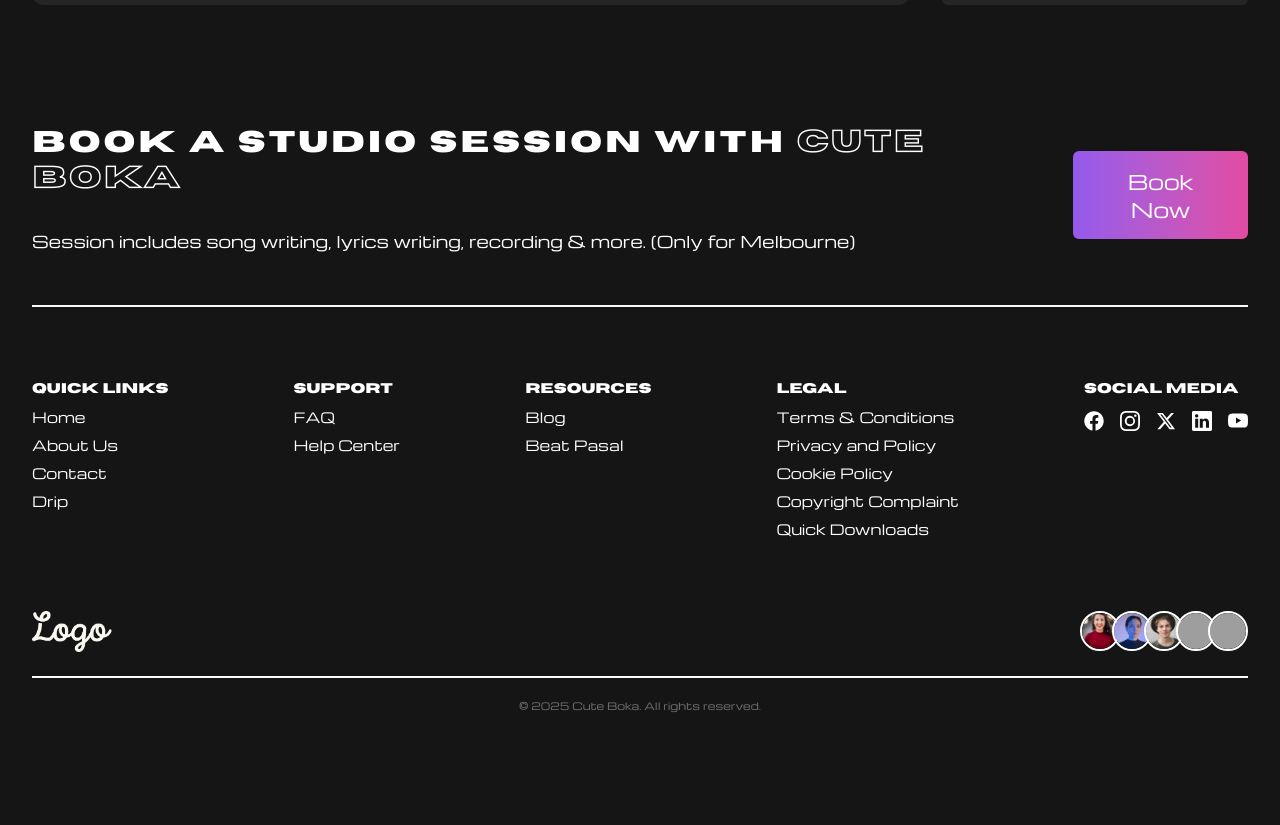
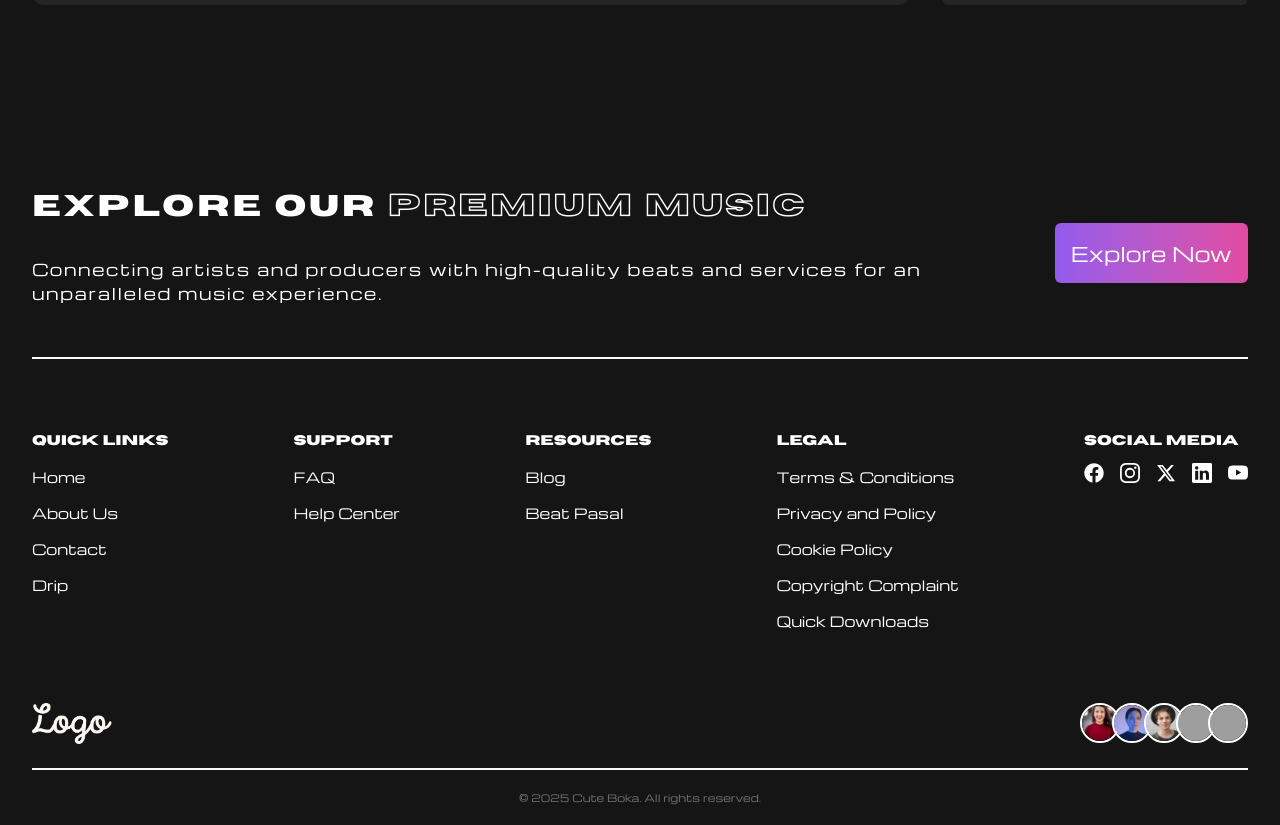
Before and after one commit to SujanBudhaMagar/cute-bokaa, a Next.js app: page /booknow in a window 1280 px wide. Shown: the part 1440-2265 px from the top of the page. Before the commit the page ends 2173 px from the top, so only its background shows below. Built offline with nearby package versions, Linux system fonts and the light colour scheme; grey boxes are pictures that could not be loaded.

Commit message:
Ui fixes of about footer forms

```diff
--- a/src/app/(Auth_Routes)/password/page.tsx
+++ b/src/app/(Auth_Routes)/password/page.tsx
@@ -1,5 +1,6 @@
 "use client";
-import Image from "next/image";
+import AuthLogoComp from "@/components/AuthLogo";
+import Link from "next/link";
 import { useState } from "react";
 
 const SignUpPassword = () => {
@@ -10,13 +11,7 @@
     <div className="bg-primary min-h-screen flex flex-col items-center justify-center px-4 md:px-0">
       <div className="flex flex-col items-center justify-center w-full max-w-lg">
         {/* Logo */}
-        <Image
-          src="/img/logo.png"
-          alt="Logo"
-          width={60}
-          height={60}
-          className="mb-6"
-        />
+        <AuthLogoComp />
         <div className="bg-[#252525] px-6 py-8 md:px-8 md:py-12 rounded-lg shadow-2xl w-full">
           <h2 className="text-center text-lg md:text-2xl font-bold mb-6 text-[#FAFAFA] tracking-widest horizon-outlined">
             CREATE{" "}
@@ -59,12 +54,12 @@
                 className="mx-auto w-full max-w-sm px-3 py-2 md:py-3 text-base rounded-xl bg-[#151515] placeholder-[#8C9092] border border-[#374151] text-[#8C9092]"
               />
             </div>
-            <a
+            <Link
               href="/login"
               className="mx-auto block py-2 md:py-3 rounded-xl text-base text-white font-semibold bg-gradient-to-r from-secondary to-tertiary text-center w-full max-w-sm"
             >
               Sign Up
-            </a>
+            </Link>
           </div>
           <div className="flex items-center justify-center gap-2 mt-6 text-xs text-white">
             <input type="checkbox" id="terms" />
--- /dev/null
+++ b/src/components/AuthLogo.tsx
@@ -0,0 +1,19 @@
+import Image from "next/image";
+import React from "react";
+const AuthLogoComp = () => {
+  return (
+    <div className="globalContainer py-8 md:py-14 flex items-center justify-center">
+      <div className="w-[100px] md:w-[150px] h-full">
+        <Image
+          src={"/img/Logo-wide 1.png"}
+          alt="logo"
+          width={1000}
+          height={1000}
+          className="object-center w-full h-auto"
+        />
+      </div>
+    </div>
+  );
+};
+
+export default AuthLogoComp;
--- a/src/components/Footer.tsx
+++ b/src/components/Footer.tsx
@@ -8,6 +8,8 @@
 import Image from "next/image";
 import { IconProps } from "@/types";
 import Link from "next/link";
+import { usePathname } from "next/navigation";
+import FooterTopSection from "./FooterTopSection";
 
 const Icons: IconProps[] = [
   { icon: <FaFacebook size={20} />, className: "hidden md:block text-white" },
@@ -30,30 +32,34 @@
 ];
 
 const Footer = () => {
+  const pathname = usePathname();
   const [openQuickLinks, setOpenQuickLinks] = useState(false);
   const [openSupport, setOpenSupport] = useState(false);
   const [openResources, setOpenResources] = useState(false);
   const [openLegal, setOpenLegal] = useState(false);
 
+  const isAboutPageOrBooknowPage =
+    pathname === "/about" || pathname === "/booknow";
+
   return (
-    <div className="bg-[#151515] h-full mt-10 md:mt-20 globalContainer">
-      <div className="flex flex-col md:flex-row items-center justify-between gap-5">
-        {/* booking */}
-        <div className="flex flex-col gap-8">
-          <p className="uppercase text-white font-bold horizon text-xl md:text-3xl tracking-wider md:tracking-widest">
-            Book a Studio Session with{" "}
-            <span className="horizon-outlined">Cute Boka</span>
-          </p>
-          <p className="text-white text-sm md:text-base mb-3">
-            Session includes song writing, lyrics writing, recording & more.
-            (Only for Melbourne)
-          </p>
-        </div>
-        <Link href={"/booknow"} className="text-white w-full md:w-auto py-5 md:px-6 md:py-4 text-center text-base md:text-xl bg-gradient-to-r from-[#945AED] to-[#E24AA2] rounded-md">
-          Book Now
-        </Link>
-      </div>
-      {/* booking */}
+    <div className="bg-[#151515] mt-10 md:mt-36 globalContainer">
+      {isAboutPageOrBooknowPage ? (
+        <FooterTopSection
+          title="Explore our "
+          title2="PREMIUM MUSIC "
+          des="Connecting artists and producers with high-quality beats and services for an unparalleled music experience."
+          link="/explorenow"
+          button="Explore Now"
+        />
+      ) : (
+        <FooterTopSection
+          title="Book a Studio Session with "
+          title2="Cute Boka"
+          des="Session includes song writing, lyrics writing, recording & more. (Only for Melbourne)"
+          link="/booknow"
+          button="Book Now"
+        />
+      )}
       <hr className="border border-[#FAFAFA] mt-10 w-full hidden md:block" />
       <div className="flex flex-col md:flex-row items-start justify-between py-10 md:py-18 md:gap-8 gap-2">
         {/* Quick Links */}
@@ -62,17 +68,17 @@
             className="flex md:block cursor-pointer gap-3"
             onClick={() => setOpenQuickLinks(!openQuickLinks)}
           >
-            <p className="horizon mb-2">Quick Links</p>
+            <p className="horizon mb-4">Quick Links</p>
             <FaAngleDown size={20} className="md:hidden" />
           </div>
           <div
             className={`flex-col ${
               openQuickLinks ? "flex" : "hidden"
-            } md:flex gap-2`}
+            } md:flex gap-4`}
           >
             {QuickLinks.map((item, idx) => (
               <div key={idx}>
-                <a href={item.href}>{item.name}</a>
+                <Link href={item.href}>{item.name}</Link>
               </div>
             ))}
           </div>
@@ -82,19 +88,19 @@
         {/* Support */}
         <div className="flex flex-col text-white text-sm w-full md:w-auto">
           <div
-            className="flex gap-3 md:block cursor-pointer"
+            className="flex md:block cursor-pointer"
             onClick={() => setOpenSupport(!openSupport)}
           >
-            <p className="horizon mb-2">Support</p>
+            <p className="horizon mb-4">Support</p>
             <FaAngleDown size={20} className="md:hidden" />
           </div>
           <div
             className={`flex-col ${
               openSupport ? "flex" : "hidden"
-            } md:flex gap-2`}
+            } md:flex gap-4`}
           >
-            <a href="/faq">FAQ</a>
-            <a href="/helpcenter">Help Center</a>
+            <Link href="/faq">FAQ</Link>
+            <Link href="/helpcenter">Help Center</Link>
           </div>
         </div>
         {/* Support */}
@@ -102,19 +108,19 @@
         {/* Resources */}
         <div className="flex flex-col text-white text-sm w-full md:w-auto">
           <div
-            className="flex gap-3 md:block cursor-pointer"
+            className="flex md:block cursor-pointer"
             onClick={() => setOpenResources(!openResources)}
           >
-            <p className="horizon mb-2">Resources</p>
+            <p className="horizon mb-4">Resources</p>
             <FaAngleDown size={20} className="md:hidden" />
           </div>
           <div
             className={`flex-col ${
               openResources ? "flex" : "hidden"
-            } md:flex gap-2`}
+            } md:flex gap-4`}
           >
-            <a href="/blog">Blog</a>
-            <a href="/beatpasal">Beat Pasal</a>
+            <Link href="/blog">Blog</Link>
+            <Link href="/beatpasal">Beat Pasal</Link>
           </div>
         </div>
         {/* Resources */}
@@ -122,20 +128,20 @@
         {/* Legal */}
         <div className="flex flex-col text-white text-sm w-full md:w-auto">
           <div
-            className="flex gap-3 md:block cursor-pointer"
+            className="flex md:block cursor-pointer"
             onClick={() => setOpenLegal(!openLegal)}
           >
-            <p className="horizon mb-2">Legal</p>
+            <p className="horizon mb-4">Legal</p>
             <FaAngleDown size={20} className="md:hidden" />
           </div>
           <div
             className={`flex-col ${
               openLegal ? "flex" : "hidden"
-            } md:flex gap-2`}
+            } md:flex gap-4`}
           >
             {Legal.map((item, idx) => (
               <div key={idx}>
-                <a href={item.href}>{item.name}</a>
+                <Link href={item.href}>{item.name}</Link>
               </div>
             ))}
           </div>
--- /dev/null
+++ b/src/components/FooterTopSection.tsx
@@ -0,0 +1,33 @@
+import { FooterTopSectionProps } from "@/types";
+import Link from "next/link";
+import React from "react";
+
+const FooterTopSection: React.FC<FooterTopSectionProps> = ({
+  title,
+  title2,
+  des,
+  link,
+  button,
+}) => {
+  return (
+    <div className="flex flex-col h-full md:flex-row items-center justify-between gap-5">
+      <div className="flex flex-col justify-between gap-8 w-full md:w-[1050px]">
+        <p className="text-white font-bold horizon text-base md:text-3xl tracking-widest">
+          {title}
+          <span className="horizon-outlined">{title2}</span>
+        </p>
+        <p className="text-white text-[10px] md:text-base mb-3 tracking-widest w-full">
+          {des}
+        </p>
+      </div>
+      <Link
+        href={link}
+        className=" text-white w-full md:w-1/6 py-4 text-center text-base md:text-xl bg-gradient-to-r from-[#945AED] to-[#E24AA2] rounded-md"
+      >
+        {button}
+      </Link>
+    </div>
+  );
+};
+
+export default FooterTopSection;
--- a/src/components/card/AboutCard.tsx
+++ b/src/components/card/AboutCard.tsx
@@ -9,7 +9,7 @@
   btnClass,
 }) => {
   return (
-    <div className="h-[300px] w-[400px] md:h-[260px] md:w-[540px] bg-[#1F2937] rounded-xl flex flex-col items-start gap-4 p-4 md:p-3 mb-4">
+    <div className="h-[300px] w-[350px] md:h-[260px] md:w-[540px] bg-[#1F2937] rounded-xl flex flex-col items-start gap-4 p-4 md:p-3 mb-4">
       <div className="h-[290px] w-full rounded-xl overflow-hidden">
         <Image
           src={img}
--- a/src/constants/index.ts
+++ b/src/constants/index.ts
@@ -10,6 +10,7 @@
   FeatureProps,
   ServiceOption,
   comparisonDataProps,
+  time,
 } from "@/types";
 
 export const YoutubeData: AboutDataProps[] = [
@@ -87,6 +88,13 @@
   },
 ];
 
+export const timeOptions: time[] = [
+  { name: "12:00 PM" },
+  { name: "02:00 PM" },
+  { name: "04:00 PM" },
+];
+export const extraTimes: time[] = [{ name: "06:00 PM" }, { name: "08:00 PM" }];
+
 export const NavData: NavProps[] = [
   { href: "/mixingpro", name: "Mixing", more: "Pro" },
   { href: "/custombeat", name: "Custom Beat", more: "Pro" },
@@ -95,10 +103,9 @@
 ];
 
 export const NavAuth: NavProps[] = [
-  { href: "signup", name: "Sign Up",},
+  { href: "signup", name: "Sign Up" },
   { href: "/login", name: "Login" },
 ];
-
 
 export const QuickLinks: FooterProps[] = [
   { href: "/", name: "Home" },
```
Also changed, not shown: src/app/(Auth_Routes)/login/page.tsx (+10 -16 lines), src/app/(Auth_Routes)/signup/page.tsx (+12 -14 lines), src/app/(Home_Routes)/about/page.tsx (+12 -11 lines), src/app/(Home_Routes)/booknow/page.tsx (+9 -11 lines), src/app/(Home_Routes)/drip/page.tsx (+6 -6 lines), src/types/index.ts (+10 -0 lines).
